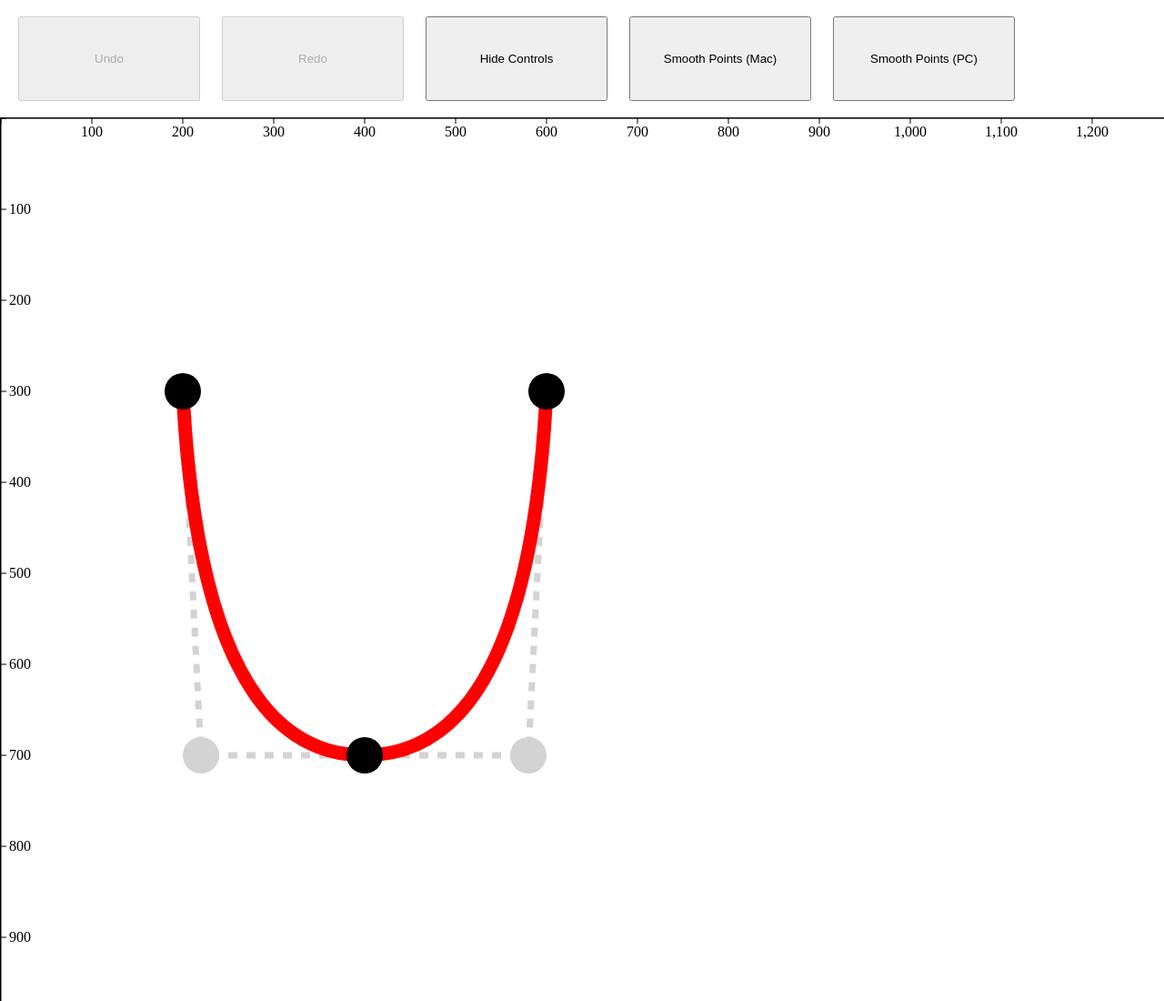
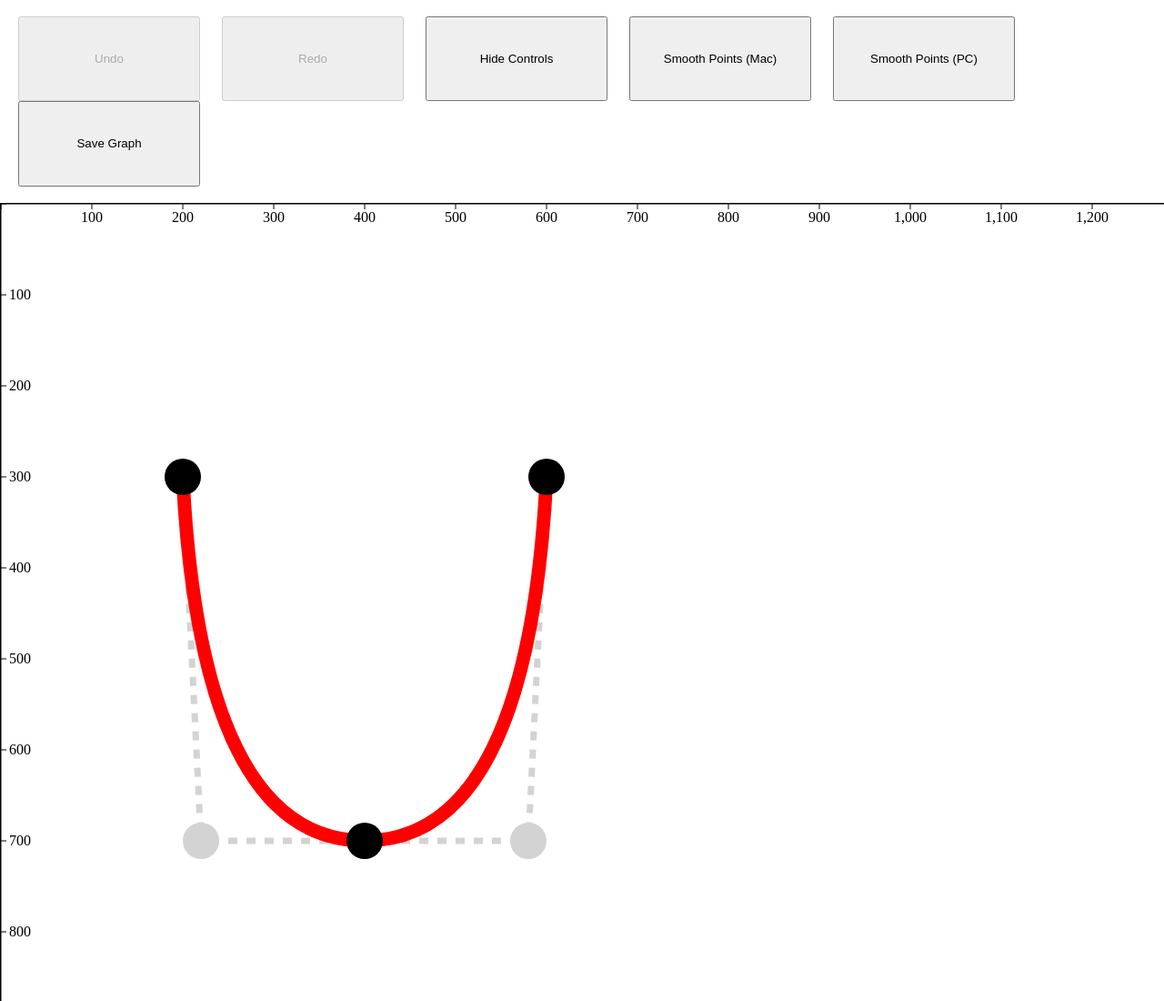
Before and after one commit to 360Proj/360projcode, a plain HTML site: page ProjectFinal/Function.html in a window 1280 px wide. Shown: the top 1100 px of the page at 91% size. Drawn offline with Linux system fonts and the light colour scheme.

Commit message:
Adding file Saving
Graph is saved as a text file for all attributes in a specific order.
The load function will read this file and reconstruct the graph.

```diff
--- a/ProjectFinal/Function.html
+++ b/ProjectFinal/Function.html
@@ -15,6 +15,8 @@
     <input id= "smoothAll" type= "button" value= "Smooth Points (Mac)" onclick = "smoothAllMac()" />
     &nbsp;&nbsp;&nbsp;&nbsp;
     <input id= "smoothAll" type= "button" value= "Smooth Points (PC)" onclick = "smoothAllPC()" />
+    &nbsp;&nbsp;&nbsp;&nbsp;
+    <input id= "save" type= "button" value= "Save Graph" onclick = "save()" />
 </div>
 <br />
 <div id= "viz"></div>
--- a/ProjectFinal/Function.js
+++ b/ProjectFinal/Function.js
@@ -687,6 +687,75 @@ function undoRedoControls(){
     }
 }
 
+///////////////////////////////////////////Save/Load Functions///////////////////////////////////////////////////
+
+function save() {
+	var masterFile = new Array();
+	var con_line, con_point, path, point; //Strings containing object information
+
+	var A_NODE = getElement("pointA");
+	var TEMP_NODE = A_NODE;
+
+	//Build control line data, control point data, point data and path data
+	while(TEMP_NODE.getAttribute("id") != "pointC"){
+		var TEMP_PATH = getReferenceElement(TEMP_NODE, "rightPathId");
+		var TEMP_CON_CIRCLE = getReferenceElement(TEMP_PATH, "controlCircle");
+		var TEMP_CON_LINE_1 = getReferenceElement(TEMP_CON_CIRCLE, "controlLineV");
+		var TEMP_CON_LINE_2 = getReferenceElement(TEMP_CON_CIRCLE, "controlLineH");
+
+		con_line += "" + TEMP_CON_LINE_1.getAttribute("id");
+		con_line += " " + TEMP_CON_LINE_1.getAttribute("x1");
+		con_line += " " + TEMP_CON_LINE_1.getAttribute("y1");
+		con_line += " " + TEMP_CON_LINE_1.getAttribute("x2");
+		con_line += " " + TEMP_CON_LINE_1.getAttribute("y2");
+		con_line += " " + TEMP_CON_LINE_2.getAttribute("id");
+		con_line += " " + TEMP_CON_LINE_2.getAttribute("x1");
+		con_line += " " + TEMP_CON_LINE_2.getAttribute("y1");
+		con_line += " " + TEMP_CON_LINE_2.getAttribute("x2");
+		con_line += " " + TEMP_CON_LINE_2.getAttribute("y2") + " ";
+
+		con_point += ""  + TEMP_CON_CIRCLE.getAttribute("id");
+		con_point += " " + TEMP_CON_CIRCLE.getAttribute("cx");
+		con_point += " " + TEMP_CON_CIRCLE.getAttribute("cy");
+		con_point += " " + TEMP_CON_CIRCLE.getAttribute("path"); //Path is a long string variable so this is wrapped in quotes. May need to be changed
+		con_point += " " + TEMP_CON_CIRCLE.getAttribute("controlLineV");
+		con_point += " " + TEMP_CON_CIRCLE.getAttribute("controlLineH") + " ";
+
+		path += "" + TEMP_PATH.getAttribute("id");
+		path += " \"" + TEMP_PATH.getAttribute("d");	//Path is a long string variable so this is wrapped in quotes. May need to be changed
+		path += "\" " + TEMP_PATH.getAttribute("leftNodeId");
+		path += " " + TEMP_PATH.getAttribute("rightNodeId");
+		path += " " + TEMP_PATH.getAttribute("controlCircle") + " ";
+
+		point += "" + TEMP_NODE.getAttribute("id");
+		point += " " + TEMP_NODE.getAttribute("cx");
+		point += " " + TEMP_NODE.getAttribute("cy");
+		if(TEMP_NODE.getAttribute("id") != "pointA")
+			point += " " + TEMP_NODE.getAttribute("leftPathId");
+		else
+			point += " null";
+		point += " " + TEMP_NODE.getAttribute("rightPathId") + " ";
+
+		TEMP_NODE = getReferenceElement(getReferenceElement(TEMP_NODE, "rightPathId"), "rightNodeId");
+	}
+
+	//fill in where temp node = pointC
+	point += "" + TEMP_NODE.getAttribute("id");
+	point += " " + TEMP_NODE.getAttribute("cx");
+	point += " " + TEMP_NODE.getAttribute("cy");
+	point += " " + TEMP_NODE.getAttribute("leftPathId");
+	point += " null";
+
+	masterFile[0] = "" + con_line + "\n" + con_point + "\n" + path + "\n" + point;
+
+	var blob = new Blob(masterFile, {type: "text/plain;charset=utf-8"});
+	saveAs(blob, "SVG_Graph.txt");
+}
+
+function load() {
+
+}
+
 /////////////////////////////////////Create/Function/Objects///////////////////////////////////////////////////
 
 function createControlLine(id,x1,y1,x2,y2){
```
